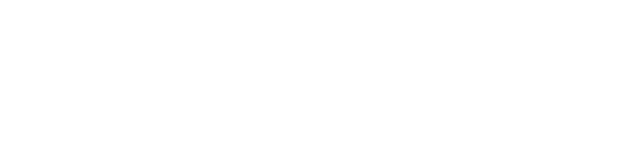
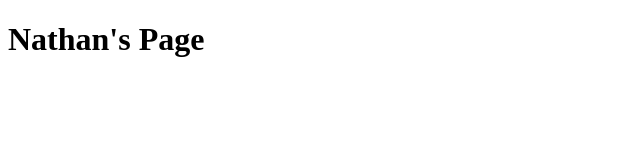
Before and after one commit to halowe94/group-Website, a plain HTML site: page nathan.html in a window 1280 px wide. Shown: the whole page, without its empty margins (0-640 px from the left). Drawn offline with Linux system fonts and the light colour scheme.

Commit message:
nathan's page

```diff
--- a/nathan.html
+++ b/nathan.html
@@ -4,9 +4,11 @@
     <meta charset="UTF-8">
     <meta http-equiv="X-UA-Compatible" content="IE=edge">
     <meta name="viewport" content="width=device-width, initial-scale=1.0">
-    <title>Document</title>
+    <title>Nathan's Page</title>
 </head>
 <body>
 
+    <h1>Nathan's Page</h1>
+
 </body>
 </html>
```
